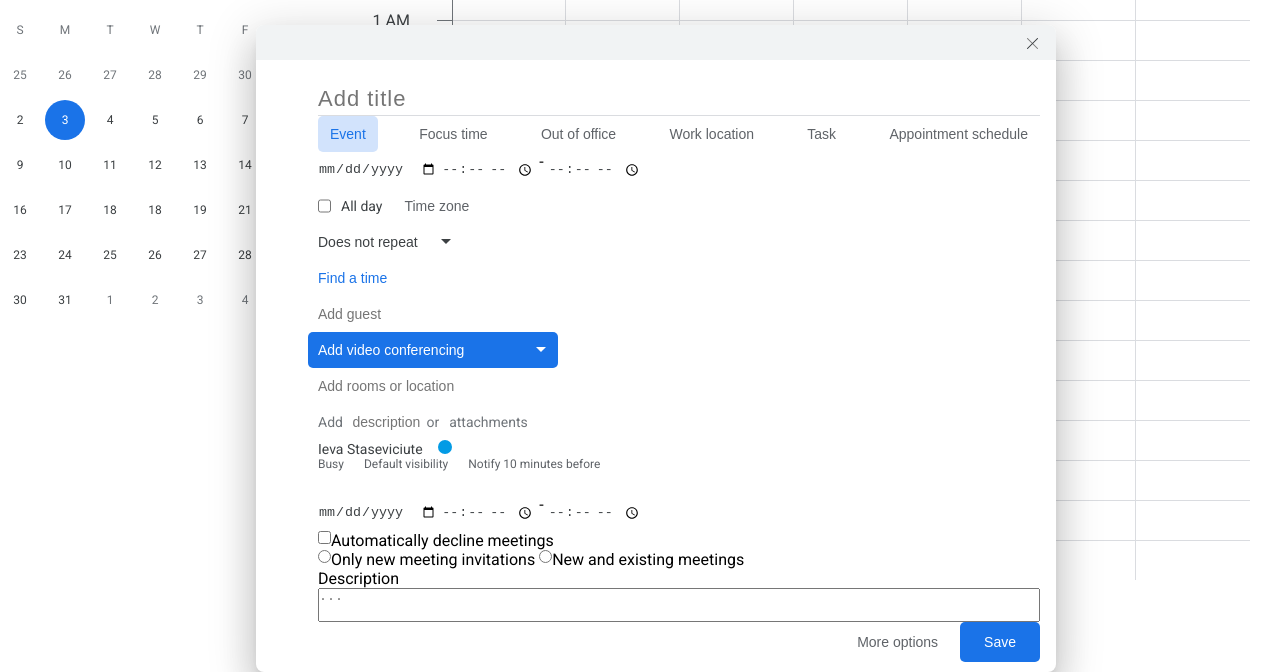
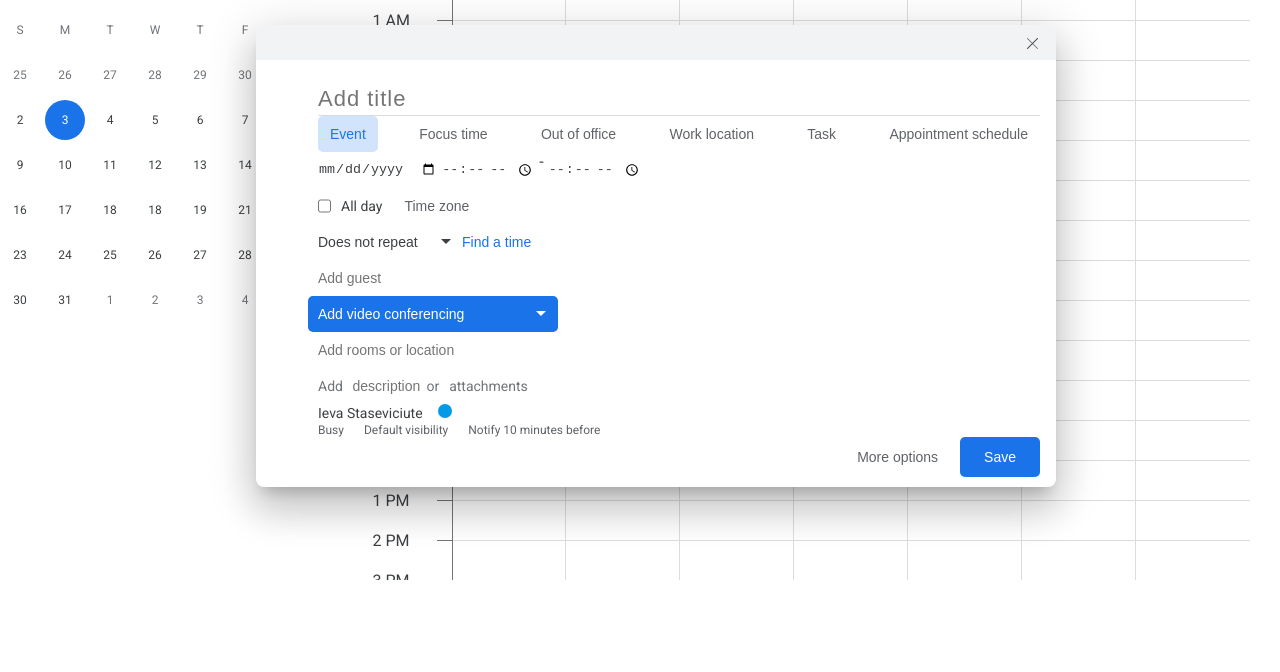
Before and after one commit to IevaSta/google_calendar_JS, a plain HTML site: page index.html in a window 1280 px wide. Both pictures are taken after a click on the button "Create". Shown: the part 135-807 px from the top of the page. Drawn offline with Linux system fonts and the light colour scheme.

Commit message:
Add js: switching between event tabs

```diff
--- a/assets/style/button.css
+++ b/assets/style/button.css
@@ -1,4 +1,5 @@
 .event-btn {
+    color: blue;
     font-size: 14px;
     font-weight: 500;
     background-color: transparent;
--- a/index.html
+++ b/index.html
@@ -425,8 +425,8 @@
     </main>
 
     <!-- Event creation modal layout -->
-    <dialog class="event-modal">
-        <!-- <dialog class="event-modal hidden"> -->
+    <!-- <dialog class="event-modal"> -->
+        <section class="event-modal hidden">
 
         <header class="event-modal__header">
             <button class="close-event-modal btn">
@@ -439,15 +439,19 @@
 
             <nav class="event-nav">
                 <ul class="event-nav-list">
-                    <li><button class="event-btn event-nav-btn event-nav-btn--open event-form__item">Event</button></li>
+                    <li><button
+                            class="tab-btn open-event-form event-btn event-nav-btn event-form__item" data-target="event">Event</button>
+                    </li>
                     <li><button class="event-btn event-nav-btn event-form__item">Focus time</button></li>
-                    <li><button class="event-btn event-nav-btn event-form__item">Out of office</button></li>
+                    <li><button class="tab-btn open-office-form event-btn event-nav-btn event-form__item" data-target="office">Out of
+                            office</button></li>
                     <li><button class="event-btn event-nav-btn event-form__item">Work location</button></li>
                     <li><button class="event-btn event-nav-btn event-form__item">Task</button></li>
                     <li><button class="event-btn event-nav-btn event-form__item">Appointment schedule</button></li>
                 </ul>
             </nav>
 
+            <section class="tab-content" data-tab="event">
                 <span>
                     <label>
                         <input class="event--set-date event-form__item" type="date">
@@ -510,18 +514,10 @@
                     <li>Default visibility</li>
                     <li>Notify 10 minutes before</li>
                 </ul>
-        </form>
+            </section>
 
-        <form class="out-of-office__form">
+            <section class="tab-content" data-tab="office">
                 <span>
-                <label>
-                    <input class="event--set-date event-form__item" type="date">
-                    <input class="event--set-date event-form__item" type="time">
-                    <span>-</span>
-                    <input class="event--set-date event-form__item" type="time">
-                </label>
-            </span>
-
                     <label>
                         <input type="checkbox">Automatically decline meetings</input>
                     </label>
@@ -534,6 +530,7 @@
                     <label>Description
                         <textarea class="office-desc" maxlength="50" placeholder="..."></textarea>
                     </label>
+            </section>
 
         </form>
 
@@ -541,7 +538,7 @@
             <button class="event-btn event-more-btn">More options</button>
             <button class="event-btn event-save-btn">Save</button>
         </div>
-    </dialog>
+    </section>
 
     <script src="./js/script.js" type="module" defer></script>
 </body>
--- a/js/script.js
+++ b/js/script.js
@@ -1,5 +1,13 @@
 const eventModal = document.querySelector('.event-modal');
-const closeModal = () => eventModal.classList.add('hidden');
+const eventForm = document.querySelector('event__form');
+const officeForm = document.querySelector('out-of-office__form');
+
+const tabButtons = document.querySelectorAll(".tab-btn");
+const tabContent = document.querySelectorAll('.tab-content');
+
+const closeModal = () => {
+    eventModal.classList.add('hidden');
+}
 const openModal = () => eventModal.classList.remove('hidden');
 
 
@@ -14,6 +22,11 @@ const openModal = () => eventModal.classList.remove('hidden');
 document.querySelector('.open-event-modal').addEventListener('click', (e) => {
     e.stopPropagation();
     openModal();
+
+    tabButtons.forEach(t => t.classList.remove('event-nav-btn--open'));
+    tabButtons[0].classList.add('event-nav-btn--open');
+    tabContent.forEach(t => t.classList.add('hidden'));
+    tabContent[0].classList.remove('hidden');
 });
 
 document.querySelector('.close-event-modal').addEventListener('click', closeModal);
@@ -25,3 +38,18 @@ function isClickedOutsideEventModal(target) {
 document.addEventListener('click', (e) => {
     isClickedOutsideEventModal(e.target) && closeModal();
 });
+
+//switching between event tabs
+tabButtons.forEach((button) => {
+    const tabTarget = button.getAttribute('data-target');
+    const tab = document.querySelector(`[data-tab=${tabTarget}]`)
+
+    button.addEventListener('click', (e) => {
+        e.preventDefault();
+
+        tabButtons.forEach(t => t.classList.remove('event-nav-btn--open'));
+        button.classList.add('event-nav-btn--open');
+        tabContent.forEach(t => t.classList.add('hidden'));
+        tab.classList.remove('hidden');
+    })
+})
--- a/main.css
+++ b/main.css
@@ -240,8 +240,7 @@ li {
     display: none;
 }
 
-.event__form,
-.out-of-office__form {
+.event__form{
     display: flex;
     flex-direction: column;
     padding-top: 24px;
```
Lines whose indentation alone changed are shown as unchanged.
